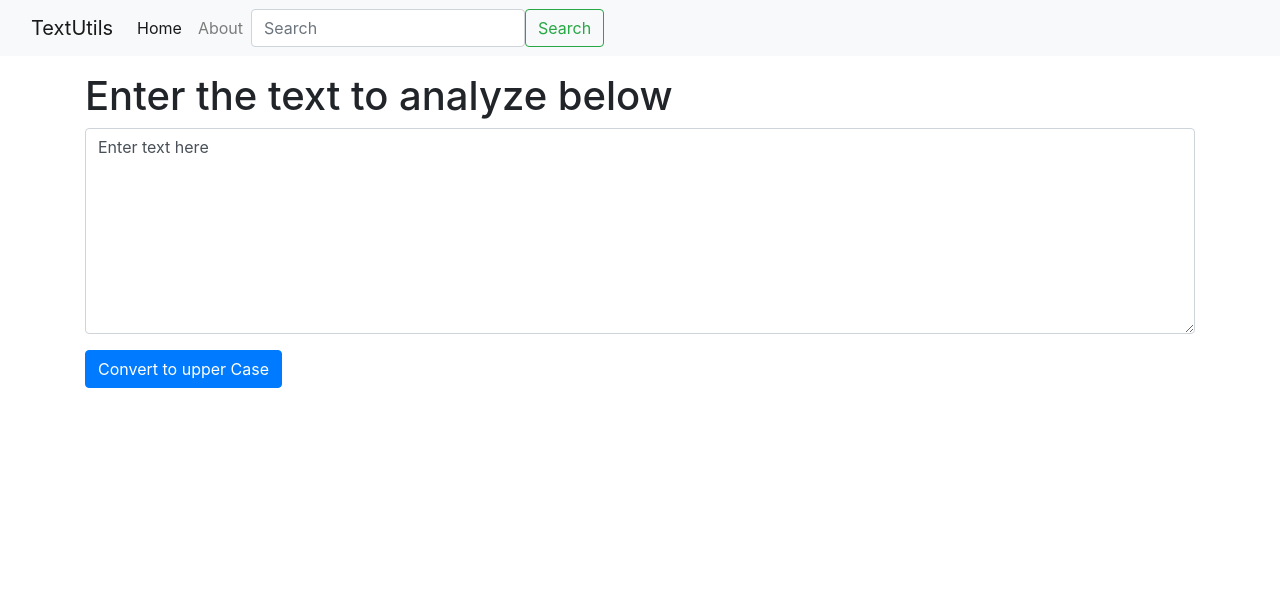
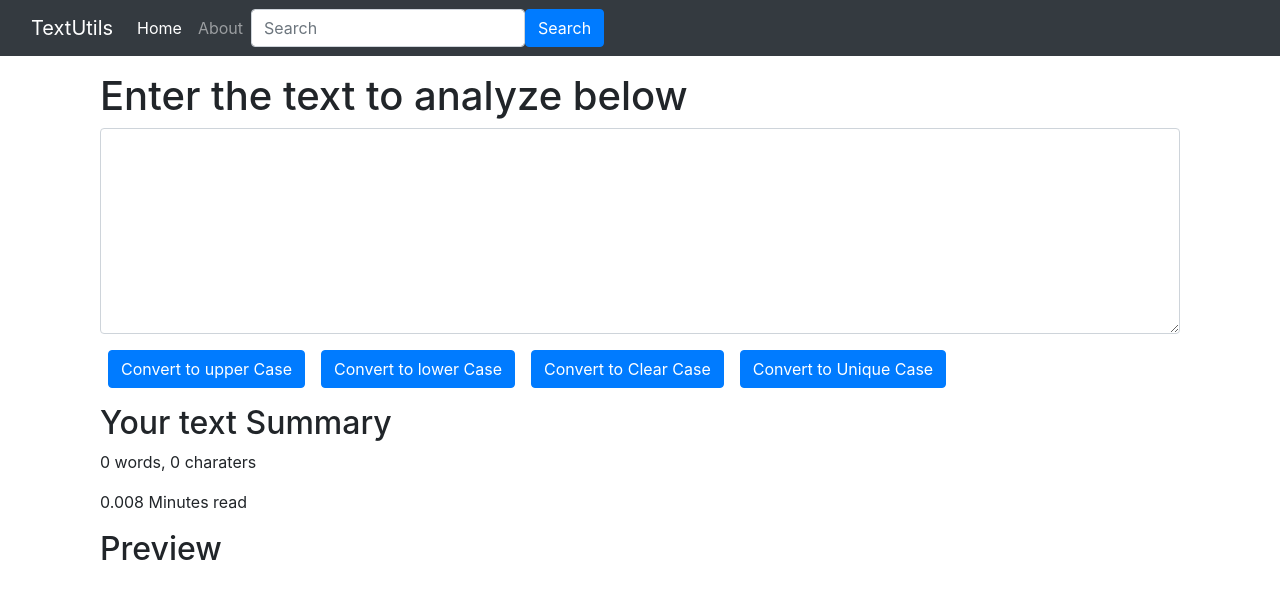
Before and after one commit to shubhamk23/ReactJsDemo, a React (Create React App) app: page / in a window 1280 px wide. Shown: the top 598 px of the page. Built offline with nearby package versions, Linux system fonts and the light colour scheme.

Commit message:
video:- 9 Exercise 1: Enhancing TextUtils As Finding Unique words from text

```diff
--- a/src/components/Navbar.js
+++ b/src/components/Navbar.js
@@ -4,7 +4,7 @@
 
 export default function Navbar(props) {
   return (
-    <nav className="navbar navbar-expand-lg navbar-light bg-light">
+    <nav className="navbar navbar-expand-lg navbar-dark bg-dark">
     <div className="container-fluid">
     <a className="navbar-brand" href="/">{props.title}</a>
     <button className="navbar-toggler" type="button" data-bs-toggle="collapse" data-bs-target="#navbarSupportedContent" aria-controls="navbarSupportedContent" aria-expanded="false" aria-label="Toggle navigation">
@@ -18,11 +18,10 @@
         <li className="nav-item">
           <a className="nav-link" href="/">{props.aboutText}</a>
         </li>
-
       </ul>
       <form className="d-flex">
         <input className="form-control me-2" type="search" placeholder="Search" aria-label="Search"/>
-        <button className="btn btn-outline-success" type="submit">Search</button>
+        <button className="btn btn-primary" type="submit">Search</button>
       </form>
     </div>
   </div>
--- a/src/components/TextForm.js
+++ b/src/components/TextForm.js
@@ -5,7 +5,7 @@
 export default function TextForm(props) {
     // this is very important syntax , React hook (Reference:- https://legacy.reactjs.org/docs/hooks-intro.html)
     //here text is used for taking input text and setText is used for updating text variable
-   const [text, setText] = useState('Enter text here');
+   const [text, setText] = useState('');
 
    //text = "new text"; // Wrong way to change state
    //setText = "new text"; // Wrong way to change state
@@ -15,6 +15,50 @@
         let newtext = text.toUpperCase()
         setText(newtext);
     }
+    const handleLOWClick = () => {
+        // console.log("Uppercase was clicked:- "+text);
+        // setText("You have clicked on handleUpClick")
+        let newtext = text.toLowerCase()
+        setText(newtext);
+    }
+
+    const handleClearClick = () => {
+        // console.log("Uppercase was clicked:- "+text);
+        // setText("You have clicked on handleUpClick")
+        let newtext = '';
+        setText(newtext);
+    }
+    const handleUniqueClick = () => {
+        // console.log("Uppercase was clicked:- "+text);
+        // setText("You have clicked on handleUpClick")
+        let newtextset = new Set();
+        let words = text.toLowerCase().split(' ');
+        console.log(words);
+        let count = 0
+
+        for(let i=0; i<words.length; i++)
+        {
+            newtextset.add(words[i]);
+            count = newtextset.size;
+        }
+        const str1 = Array.from(newtextset).join(' ');
+        console.log(str1)
+        setText(str1);
+    }
+    // const handleCountWord = () => {
+    //     let wordCount = text.split(" ")
+    //     console.log(typeof wordCount.length, wordCount);
+    //     if(wordCount[0] == ""  & wordCount.length == 1)
+    //     {
+    //         console.log("This is zero length");
+    //         setNumber(0);
+    //     }
+    //     else
+    //     {
+    //         setNumber(wordCount.length);
+    //     }
+    // }
+
     // This is used to type text in realtime
     const handleOnChange = (event) => {
         // console.log("On Change");
@@ -22,12 +66,26 @@
     }
 
    return (
-    <div>
+    <>
+    <div className="container">
         <h1>{props.heading}</h1>
         <div className="mb-3">
             <textarea className="form-control " value={text} onChange={handleOnChange} id="myBox" rows="8" cols="120"></textarea>
         </div>
-        <button className="btn btn-primary" onClick={handleUpClick}>Convert to upper Case</button>
+        <button className="btn btn-primary mx-2" onClick={handleUpClick}>Convert to upper Case</button>
+        <button className="btn btn-primary mx-2" onClick={handleLOWClick}>Convert to lower Case</button>
+        <button className="btn btn-primary mx-2" onClick={handleClearClick}>Convert to Clear Case</button>
+        <button className="btn btn-primary mx-2" onClick={handleUniqueClick}>Convert to Unique Case</button>
+        {/* <button className="btn btn-primary mx-2" onClick={handleCountWord}>Head Count word</button> */}
+
     </div>
+    <div className="container my-3">
+        <h2> Your text Summary</h2>
+        <p>{text.split(' ').filter(function(text1){return text1 != ''}).length} words, {text.length} charaters</p>
+        <p>{0.008 * text.split(" ").length} Minutes read </p>
+        <h2>Preview </h2>
+        <p>{text}</p>
+    </div>
+    </>
   )
 }
```
